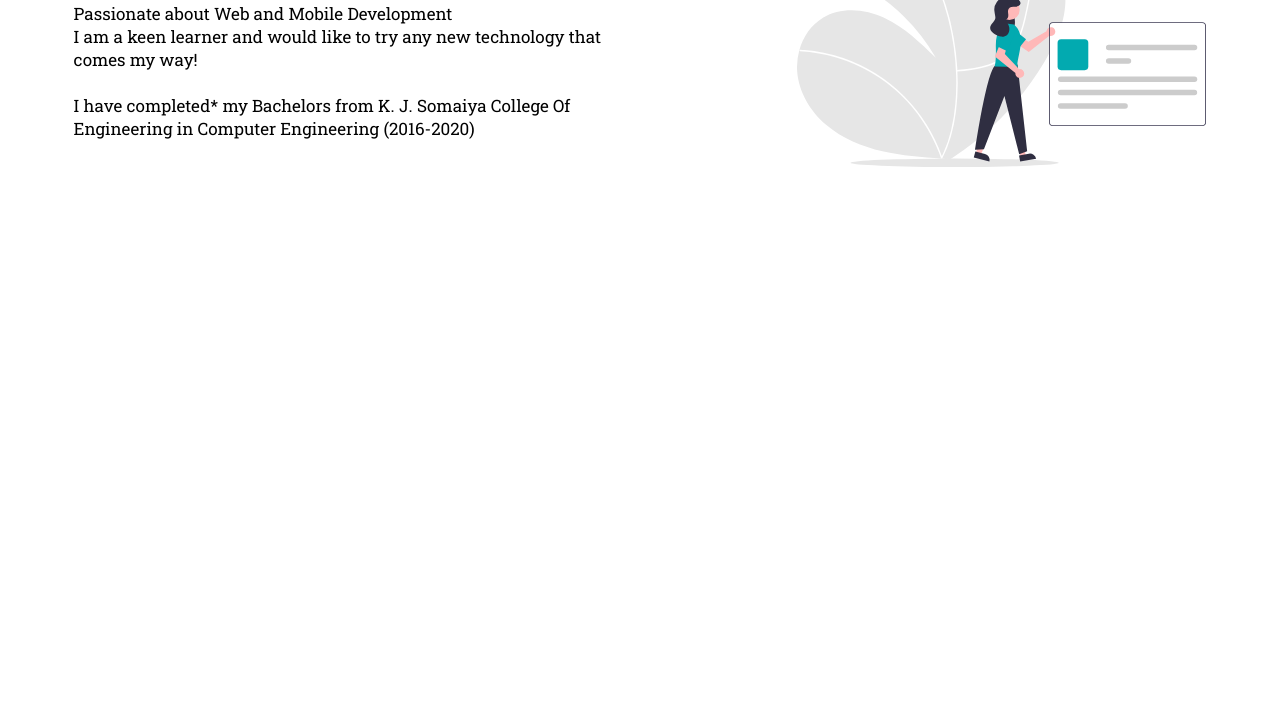
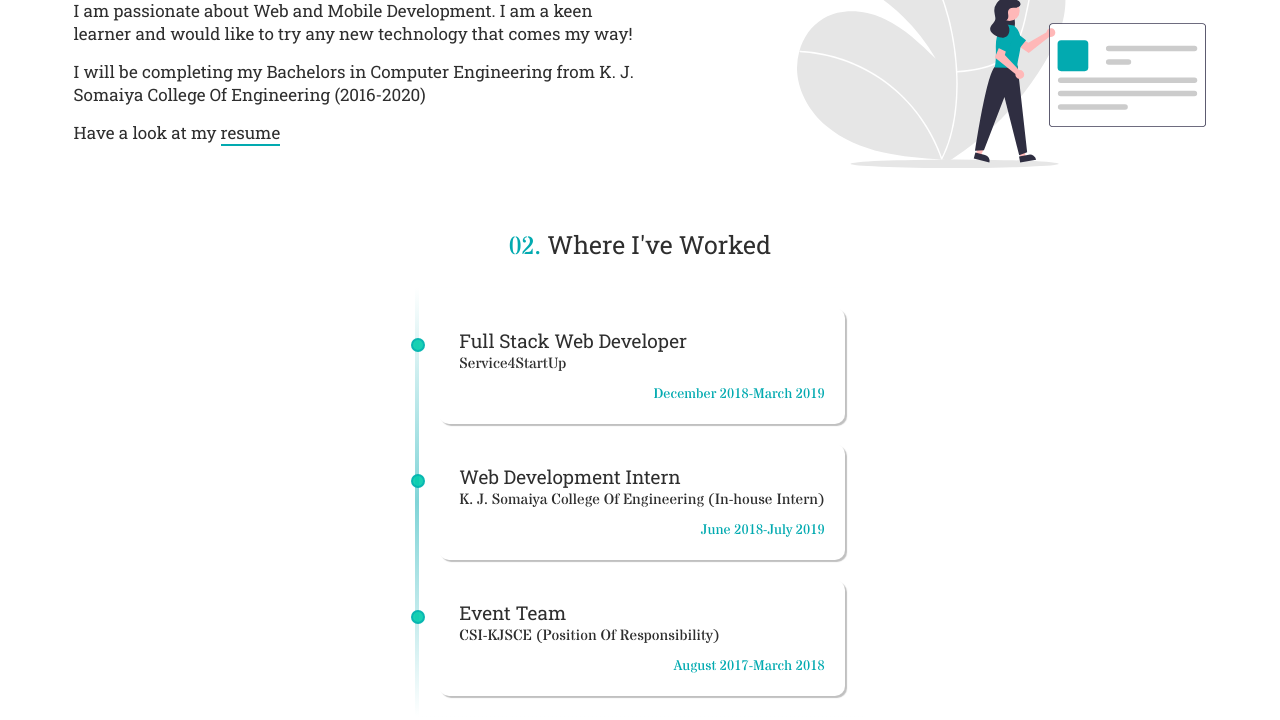
Before and after one commit to ashna111/ashna111.github.io, a website: page index.html in a window 1280 px wide. Shown: the part 238-958 px from the top of the page. Before the commit the page ends 800 px from the top, so only its background shows below. Drawn offline with nearby package versions, Linux system fonts and the light colour scheme.

Commit message:
started to add work section

```diff
--- a/index.html
+++ b/index.html
@@ -20,36 +20,64 @@
             <ul class="header__navigation-list">
                 <li class="header__navigation-list-item">
                     <span class="header__navigation-list-item--number">01.</span>
-                    About</li>
+                    About
+                </li>
                 <li class="header__navigation-list-item">
                     <span class="header__navigation-list-item--number">02.</span>
-                    Work</li>
+                    Work
+                </li>
                 <li class="header__navigation-list-item">
                     <span class="header__navigation-list-item--number">03.</span>
-                    Projects</li>
+                    Projects
+                </li>
                 <li class="header__navigation-list-item">
                     <span class="header__navigation-list-item--number">04.</span>
-                    Contact</li>
+                    Contact
+                </li>
             </ul>
         </nav>
     </header>
 
     <main>
-        <div class="introduction">
+        <div class="introduction" id="introduction">
             <div class="introduction__data">
                 <span class="introduction__data--1">Hello,</span>
-                <span class="introduction__data--2">I'm Ashna Shah, an aspiring Software Engineer</span>
+                <span class="introduction__data--2">I'm <span class="introduction__important-text">Ashna Shah</span>, an aspiring Software Engineer</span>
                 <span class="introduction__data--3">
-                    Passionate about Web and Mobile Development
-                    <br>
-                    I am a keen learner and
-                    would like to try any new technology that comes my way!
-                    <br><br>
-                    I have completed* my Bachelors from K. J. Somaiya College Of Engineering in Computer Engineering
-                    (2016-2020)
+                    I am passionate about Web and Mobile Development. I am a keen learner and would like to try any new technology that comes my way!
+                </span>
+                <span class="introduction__data--3">
+                    I will be completing my Bachelors in Computer Engineering from K. J. Somaiya College Of Engineering (2016-2020)
+                </span>
+                <span class="introduction__data--3">
+                    Have a look at my <span class="introduction__important-text">resume</span>
                 </span>
             </div>
             <img src="images/profile_data.svg" alt="profile_data" class="introduction__image" />
+        </div>
+
+        <div class="work">
+            <div class="secondary-heading">
+                <span class="secondary-heading--number">02.</span> Where I've Worked
+            </div>
+            <div class="work__timeline">
+                <div class="work__content">
+                    <div class="work__heading">Full Stack Web Developer</div>
+                    <div class="work__company">Service4StartUp</div>
+                    <div class="work__duration">December 2018-March 2019</div>
+                </div>
+                <div class="work__content">
+                    <div class="work__heading">Web Development Intern</div>
+                    <div class="work__company">K. J. Somaiya College Of Engineering (In-house Intern)</div>
+                    <div class="work__duration">June 2018-July 2019</div>
+                </div>
+                <div class="work__content">
+                    <div class="work__heading">Event Team</div>
+                    <div class="work__company">CSI-KJSCE (Position Of Responsibility)</div>
+                    <div class="work__duration">August 2017-March 2018</div>
+                </div>
+            </div>
+
         </div>
     </main>
 </body>
--- a/sass/abstracts/_variables.scss
+++ b/sass/abstracts/_variables.scss
@@ -1,2 +1,4 @@
 $color-primary:#02AAB0;
 $color-secondary:#00CDAC;
+$color-text:#2e2e2e;
+$color-white:#ffffff;
--- a/sass/base/_base.scss
+++ b/sass/base/_base.scss
@@ -18,8 +18,17 @@ html {
         font-size: 50%; //say we want 1 rem=8px; then 8/16 = 50%
     }
 }
-
 body {
     box-sizing: border-box;
     font-family: 'Roboto Slab', serif;
+    color:$color-text;
 }
+.secondary-heading{
+    font-size: 2.5rem;
+    margin-bottom: 2rem;
+
+    &--number{
+        font-family: 'Stardos Stencil', cursive;
+        color:$color-primary;
+    }
+}
--- a/sass/components/_navigation.scss
+++ b/sass/components/_navigation.scss
@@ -9,8 +9,6 @@
         justify-content: space-around;
     }
     @media only screen and (max-width:600px){
-        // flex-direction: column;
-        // align-items: center;
         display: none;
     }
 
@@ -18,10 +16,10 @@
         padding:3rem 3rem 0.5rem 3rem;
         font-size:2rem;
         cursor: pointer;
-        border-bottom:0.1rem solid transparent;
+        border-bottom:0.2rem solid transparent;
 
         &:hover{
-            border-bottom:0.1rem solid $color-primary;
+            border-bottom:0.2rem solid $color-primary;
         }
 
         &--number{
--- a/sass/layout/_introduction.scss
+++ b/sass/layout/_introduction.scss
@@ -4,6 +4,7 @@
     justify-content: space-around;
     align-items: center;
     flex-wrap: wrap;
+    margin-bottom: 6rem;
 
     @media only screen and (max-width:600px){
         flex-direction: column;
@@ -37,4 +38,17 @@
             display: block;
         }
     }
+
+    &__important-text{
+        border-bottom:0.2rem solid $color-primary ;
+
+        &:hover{
+            background-color: $color-primary;
+            cursor: pointer;
+            color:$color-white;
+            transition-property: all;
+            transition-delay: 0.2s;
+            transition-timing-function: ease-in-out;
+        }
+    }
 }
--- /dev/null
+++ b/sass/layout/_work.scss
@@ -0,0 +1,73 @@
+.work{
+    display: flex;
+    flex-direction: column;
+    align-items: center;
+
+    &__timeline{
+        display: flex;
+        flex-direction: column;
+        border-style: solid;
+        border-width: 0.4rem;
+        border-image:linear-gradient(transparent,rgba($color-primary,0.5), transparent) 1;
+        border-right:transparent;
+        padding:1rem 2rem;
+
+        @media only screen and (max-width:600px){
+            border:none;
+        }
+    }
+
+    &__content{
+        margin-top: 1rem;
+        margin-bottom: 1rem;
+        padding:2rem;
+        border-radius:1rem;
+        box-shadow: 0.2rem 0.2rem 0.1rem rgba($color-text,0.3);
+        display: flex;
+        flex-direction: column;
+        align-items: flex-start;
+        position: relative;
+
+        &::before{
+            content:'';
+            width:1rem;
+            height:1rem;
+            border-radius: 50%;
+            background-color: rgba($color-secondary,0.9);
+            border:0.2rem solid rgba($color-primary,0.7);
+            position: absolute;
+            left:-2.8rem;
+            top:3rem;
+
+            @media only screen and (max-width:600px){
+                display: none;
+            }
+
+        }
+
+        @media only screen and (max-width:600px){
+            align-items: center;
+        }
+    }
+
+    &__heading{
+        font-size: 1.9rem;
+    }
+
+    &__company{
+        font-family: 'Stardos Stencil', cursive;
+        font-size: 1.5rem;
+    }
+
+    &__duration{
+        font-family: 'Stardos Stencil', cursive;
+        color:$color-primary;
+        align-self: flex-end;
+        font-size: 1.4rem;
+        margin-top: 1rem;
+
+        @media only screen and (max-width:600px){
+            align-self: center;
+        }
+    }
+}
--- a/sass/main.scss
+++ b/sass/main.scss
@@ -11,3 +11,4 @@
 
 // layout
 @import "layout/introduction";
+@import "layout/work";
```
Also changed, not shown: css/style.css.
